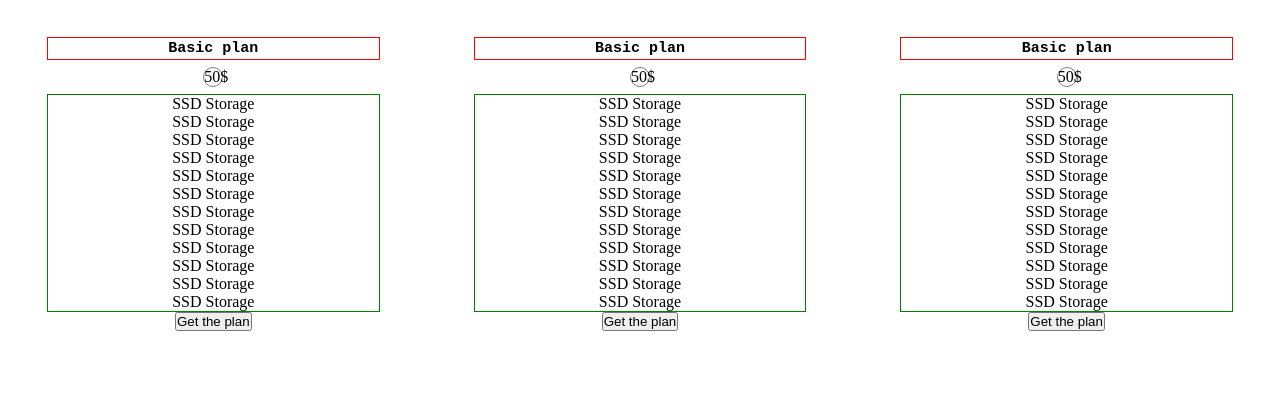
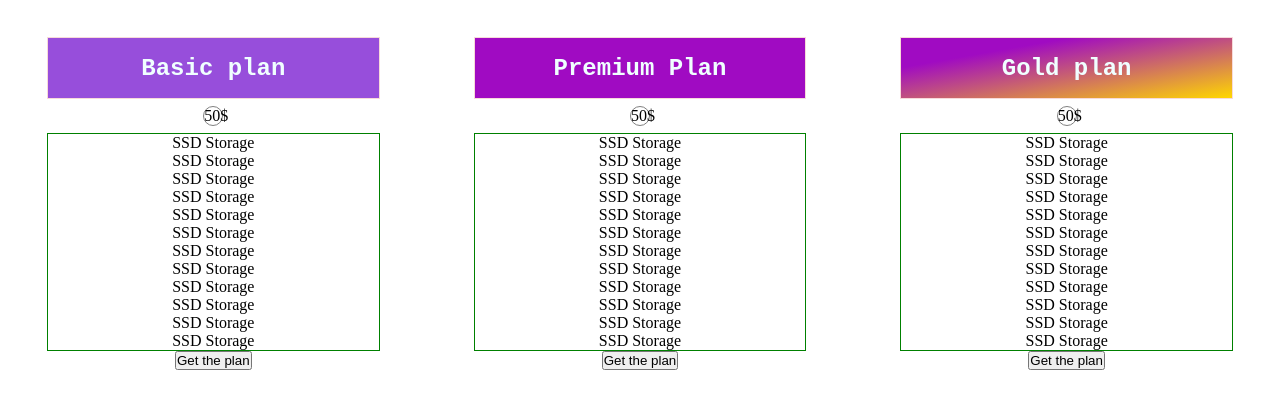
Before and after one commit to Ahmed101Mohammed/hosting-price-planes-templet, a plain HTML site: page index.html in a window 1280 px wide. Shown: the part 160-568 px from the top of the page. Drawn offline with Linux system fonts and the light colour scheme.

Commit message:
Add the style of the title of the plans tables

```diff
--- a/index.html
+++ b/index.html
@@ -19,7 +19,7 @@
             <h1 class="title">Our hosting plans</h1>
 
             <section class="hosting-plans">
-                <div class="plan-table">
+                <div class="plan-table basic-plan">
                     <div class="title">
                         <h2 class="plan-title">
                             Basic plan
@@ -125,10 +125,10 @@
                     </div>
                 </div>
 
-                <div class="plan-table">
+                <div class="plan-table premium-plan">
                     <div class="title">
                         <h2 class="plan-title">
-                            Basic plan
+                            Premium Plan
                         </h2>
                     </div>
 
@@ -231,10 +231,10 @@
                     </div>
                 </div>
 
-                <div class="plan-table">
+                <div class="plan-table gold-plan">
                     <div class="title">
                         <h2 class="plan-title">
-                            Basic plan
+                            Gold plan
                         </h2>
                     </div>
 
--- a/public/css-files/style.css
+++ b/public/css-files/style.css
@@ -44,11 +44,28 @@
 
 .plan-table .title
 {
-    border: 1px red solid;
-    padding: 2px;
-    font-size: 10px;
+    border: 1px #f7dada solid;
+    padding: 30px;
+    font-size: 16px;
     font-family: 'Courier New', Courier, monospace;
     width: 100%;
+    height: 39px;
+    background-color: #974edb;
+    color: azure;
+    display: flex;
+    justify-content: center;
+    align-items: center;
+}
+
+.premium-plan .title
+{
+    background-color: #a00bc2;
+}
+
+.gold-plan .title
+{
+    background-color: gold;
+    background-image: linear-gradient(170deg, #a00bc2 25%, transparent);
 }
 
 .plan-table .header .price
```
